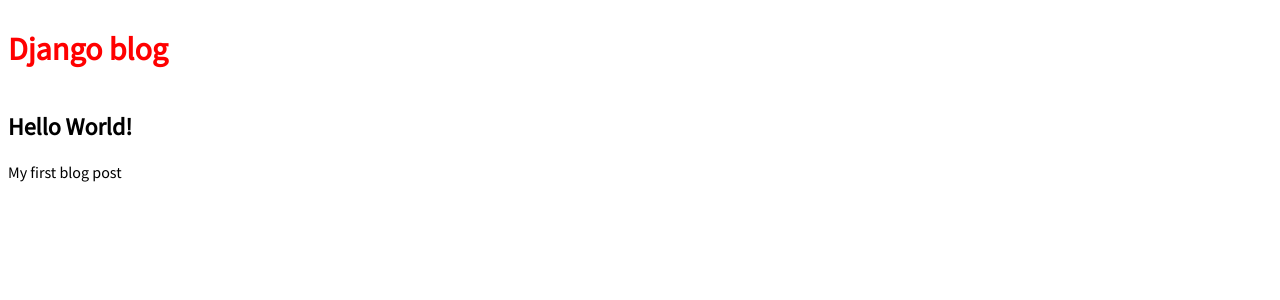
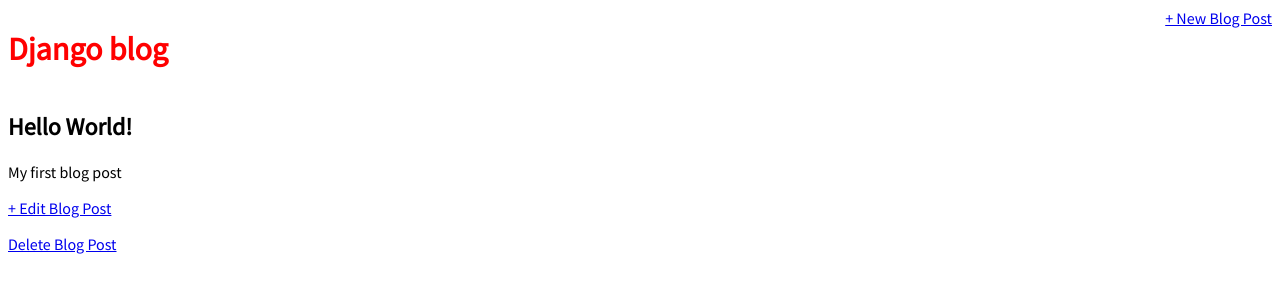
Before and after one commit to YauheniLashko/Blog, a Django app: page /post/1/ in a window 1280 px wide. Shown: the top 300 px of the page. Run offline with Django 4.2, Linux system fonts and the light colour scheme; data comes from the database, SQL or seed files in the repository; both versions use the stored data as it was after the commit.

Commit message:
added RUD functions

```diff
--- a/blog/models.py
+++ b/blog/models.py
@@ -1,4 +1,5 @@
 from django.db import models
+from django.urls import reverse
 
 
 class Post(models.Model):
@@ -8,3 +9,6 @@
 
     def __str__(self):
         return self.title
+
+    def get_absolute_url(self):
+        return reverse("post_detail", args=[str(self.id)])
--- a/blog/urls.py
+++ b/blog/urls.py
@@ -4,4 +4,7 @@
 urlpatterns = [
     path('', views.BlogListView.as_view(), name='home'),
     path("post/<int:pk>/", views.BlogDetailView.as_view(), name='post_detail'),
+    path("post/new/", views.BlogCreateView.as_view(), name='post_new'),
+    path('post/<int:pk>/edit/', views.BlogUpdateView.as_view(), name='post_edit'),
+    path('post/<int:pk>/delete/', views.BlogDeleteView.as_view(), name='post_delete')
 ]
--- a/blog/views.py
+++ b/blog/views.py
@@ -1,4 +1,5 @@
-from django.views.generic import ListView, DetailView
+from django.urls import reverse_lazy
+from django.views.generic import ListView, DetailView, CreateView, UpdateView, DeleteView
 from .models import Post
 
 class BlogListView(ListView):
@@ -9,4 +10,22 @@
 class BlogDetailView(DetailView):
     model = Post
     template_name = 'post_detail.html'
-    context_object_name = 'anything_you_want'
+
+
+
+class BlogCreateView(CreateView):
+    model = Post
+    template_name = "post_new.html"
+    fields = '__all__'
+
+
+class BlogUpdateView(UpdateView):
+    model = Post
+    template_name = 'post_edit.html'
+    fields = ['title', 'body']
+
+
+class BlogDeleteView(DeleteView):
+    model = Post
+    template_name = 'post_delete.html'
+    success_url = reverse_lazy('home')
--- a/templates/base.html
+++ b/templates/base.html
@@ -10,8 +10,12 @@
 </head>
 <body>
     <header>
-        <h1><a href="/">Django blog</a> </h1>
-        <link rel="stylesheet" href="{% static 'css/base.css' %}">
+        <div class="nav-left">
+            <h1><a href="/">Django blog</a> </h1>
+        </div>
+        <div class="nav-right">
+            <a href="{% url 'post_new' %}">+ New Blog Post</a>
+        </div>
     </header>
     <div class="container">
     {% block content %}
--- a/templates/post_detail.html
+++ b/templates/post_detail.html
@@ -2,7 +2,10 @@
 
 {% block content %}
   <div class="post-entry">
-  <h2>{{ anything_you_want.title }}</h2>
-  <p>{{ anything_you_want.body }}</p>
+  <h2>{{ object.title }}</h2>
+  <p>{{ object.body }}</p>
   </div>
+
+  <p><a href="{% url 'post_edit' post.pk %}">+ Edit Blog Post</a></p>
+  <p><a href="{% url 'post_delete' post.pk %}">Delete Blog Post</a></p>
 {% endblock content %}
```
Also changed, not shown: blog/tests.py (+24 -0 lines), templates/post_delete.html (added, +9 -0 lines), templates/post_edit.html (added, +9 -0 lines), templates/post_new.html (added, +10 -0 lines), db.sqlite3.
